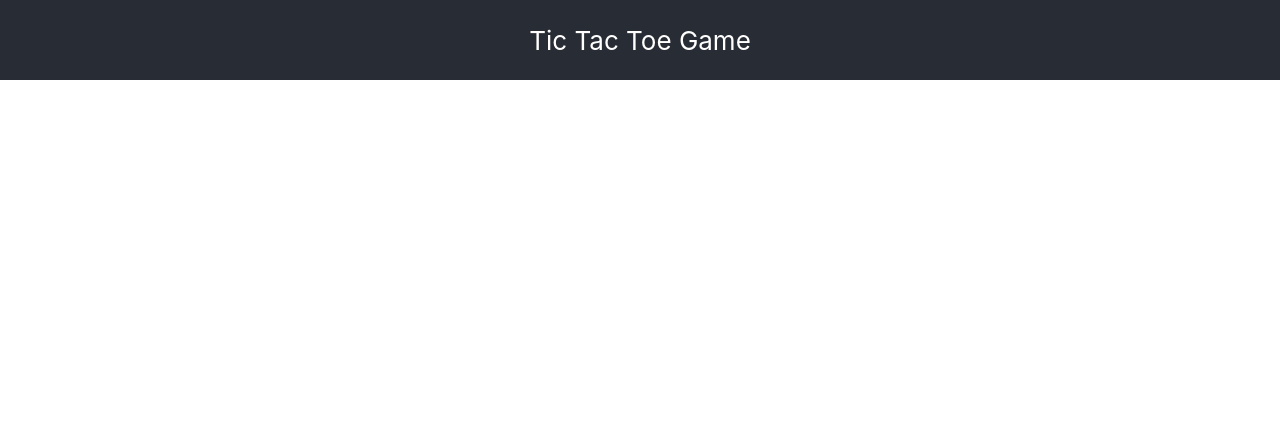
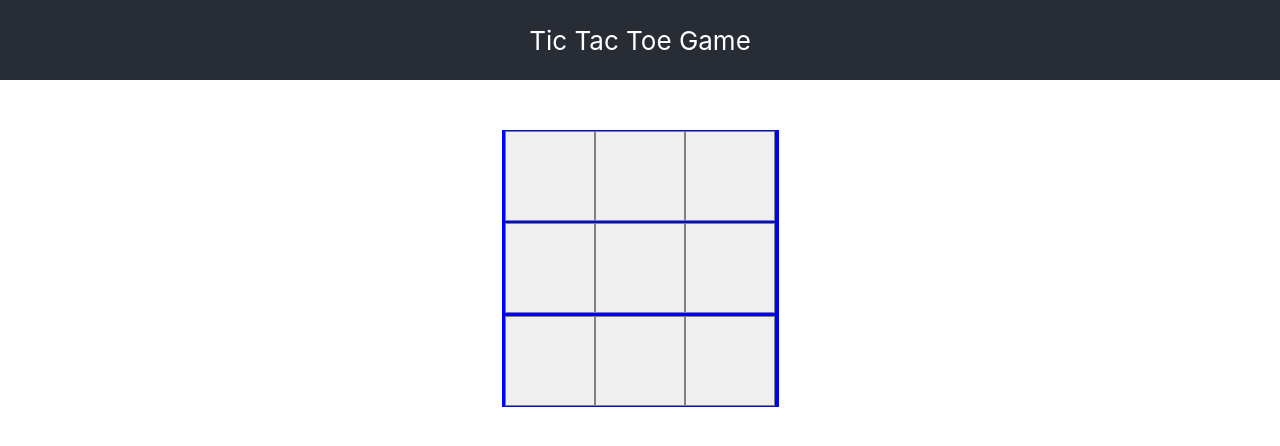
Before and after one commit to 2022-DEV3-46/tic-tac-toe, a React app: page / in a window 1280 px wide. Built offline with nearby package versions, Linux system fonts and the light colour scheme.

Commit message:
feat: display game board with 3x3 empty squares

```diff
--- a/src/app.css
+++ b/src/app.css
@@ -12,3 +12,28 @@
   font-size: calc(10px + 2vmin);
   color: white;
 }
+
+.board {
+  display: flex;
+  flex-wrap: wrap;
+  background-color: blue;
+  width: 277px;
+  height: 277px;
+  justify-content: center;
+  align-items: center;
+  margin: 50px auto;
+}
+
+.square {
+  width: 90px;
+  height: 90px;
+  border: 1px solid gray;
+  text-align: center;
+  justify-content: center;
+  align-items: center;
+  cursor: pointer;
+  line-height: 90px;
+  font-size: 80px;
+  color: #fff;
+  font-weight: bold;
+}
--- a/src/components/TicTacToe.js
+++ b/src/components/TicTacToe.js
@@ -2,11 +2,27 @@ import '../app.css';
 import { Constants } from '../constants/Constants';
 
 function TicTacToe() {
+
+  const renderBoard = () => {
+    return (
+      <div className='board'>
+        {
+          [...Array(Constants.TOTAL_SQUARES)].map((value, position) => {
+            return (
+              <button key={position} data-testid='square' className='square' />
+            )
+          }
+          )
+        }
+      </div>)
+  }
+
   return (
     <div className='App'>
       <header data-testid='header' className='App-header'>
         {Constants.HEADER}
       </header>
+      {renderBoard()}
     </div>
   );
 }
--- a/src/constants/Constants.js
+++ b/src/constants/Constants.js
@@ -1,3 +1,4 @@
 export const Constants = {
-    HEADER: 'Tic Tac Toe Game'
+    HEADER: 'Tic Tac Toe Game',
+    TOTAL_SQUARES: 9
 }
--- a/src/constants/TestConstants.js
+++ b/src/constants/TestConstants.js
@@ -1,3 +1,4 @@
 export const Constants = {
-    HEADER: 'Tic Tac Toe Game'
+    HEADER: 'Tic Tac Toe Game',
+    TOTAL_SQUARES: 9
 }
```
Also changed, not shown: src/components/TicTacToe.test.js (+11 -0 lines).
